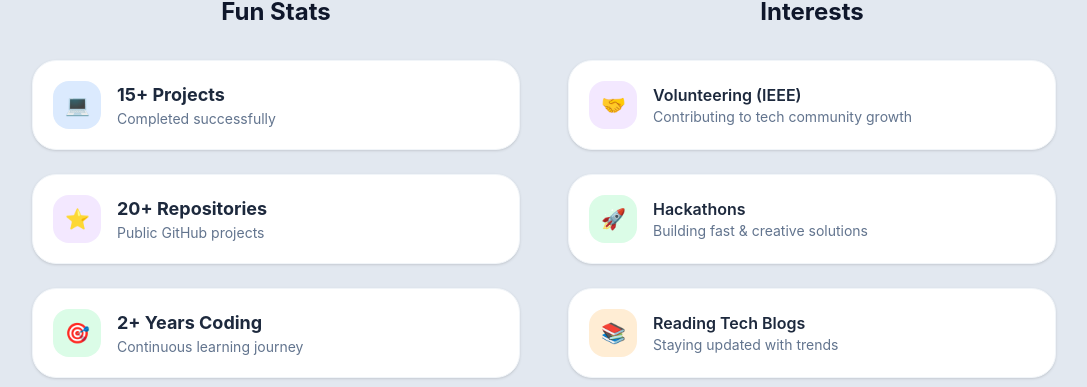
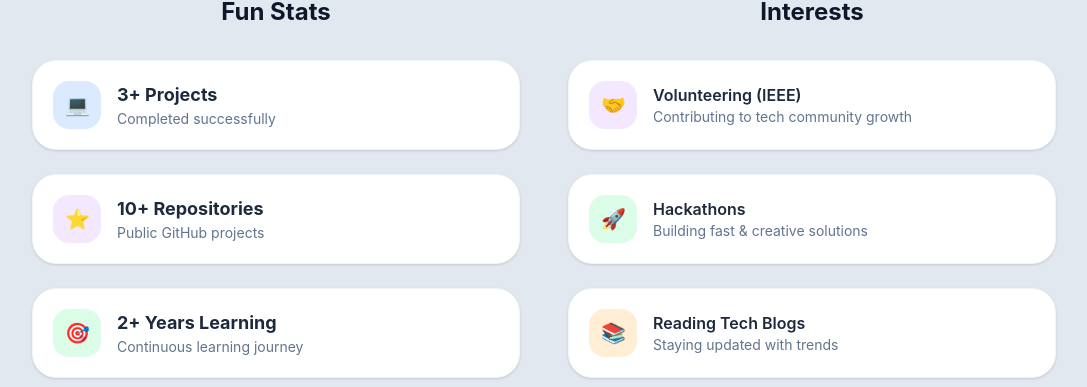
Before and after one commit to dwathsala/My_Portfolio, a React (Vite) app: page / in a window 1280 px wide. Shown: the part 1872-2259 px from the top of the page, without its empty margins (96-1183 px from the left). Built offline with nearby package versions, Linux system fonts and the light colour scheme.

Commit message:
Update information in fun stat

```diff
--- a/src/components/About.jsx
+++ b/src/components/About.jsx
@@ -130,7 +130,7 @@ const About = () => {
                   💻
                 </div>
                 <div>
-                  <h4 className="font-bold text-slate-800 text-lg">15+ Projects</h4>
+                  <h4 className="font-bold text-slate-800 text-lg">3+ Projects</h4>
                   <p className="text-sm text-slate-500">Completed successfully</p>
                 </div>
               </div>
@@ -140,7 +140,7 @@ const About = () => {
                   ⭐
                 </div>
                 <div>
-                  <h4 className="font-bold text-slate-800 text-lg">20+ Repositories</h4>
+                  <h4 className="font-bold text-slate-800 text-lg">10+ Repositories</h4>
                   <p className="text-sm text-slate-500">Public GitHub projects</p>
                 </div>
               </div>
@@ -150,7 +150,7 @@ const About = () => {
                   🎯
                 </div>
                 <div>
-                  <h4 className="font-bold text-slate-800 text-lg">2+ Years Coding</h4>
+                  <h4 className="font-bold text-slate-800 text-lg">2+ Years Learning</h4>
                   <p className="text-sm text-slate-500">Continuous learning journey</p>
                 </div>
               </div>
```
